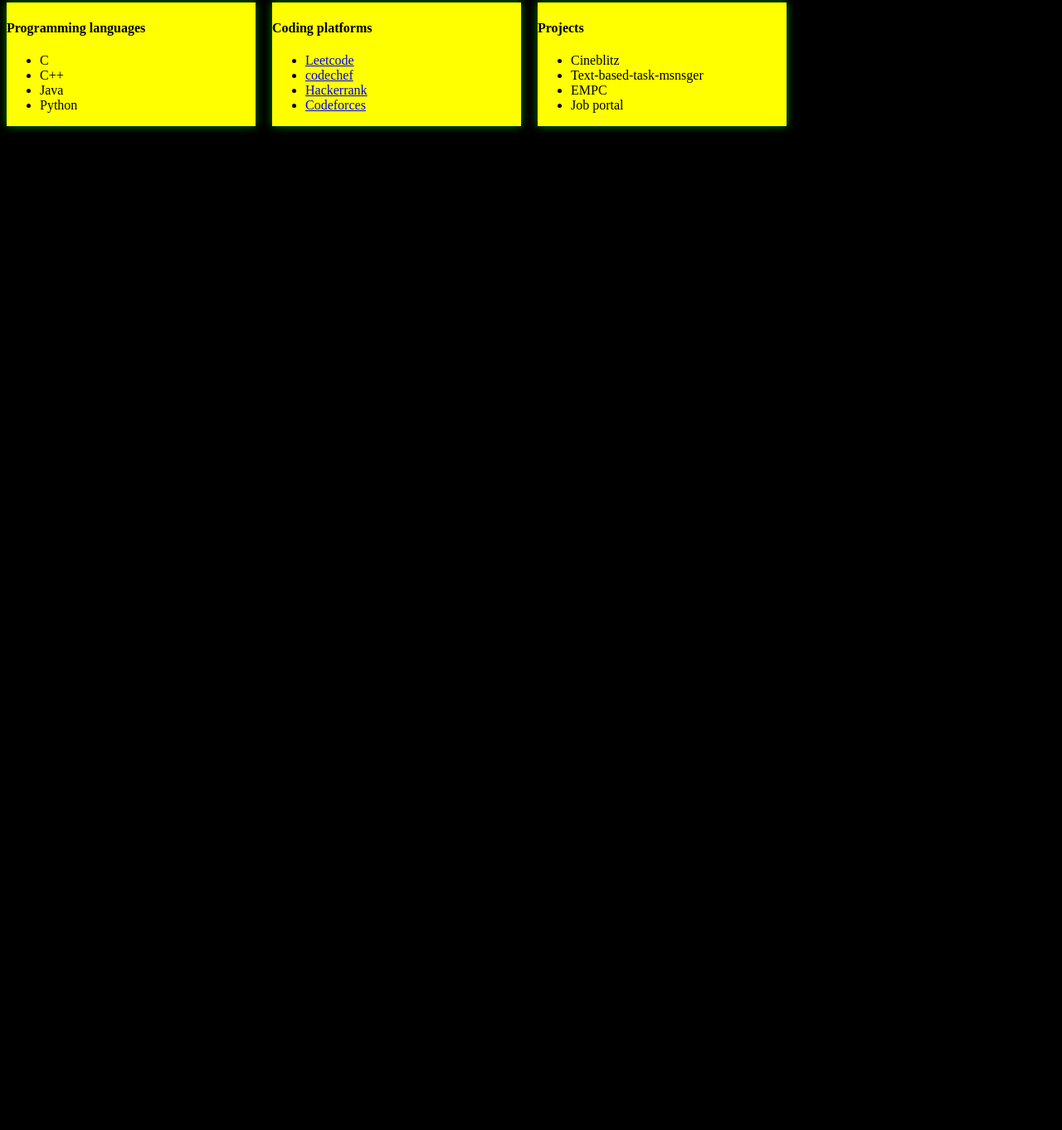
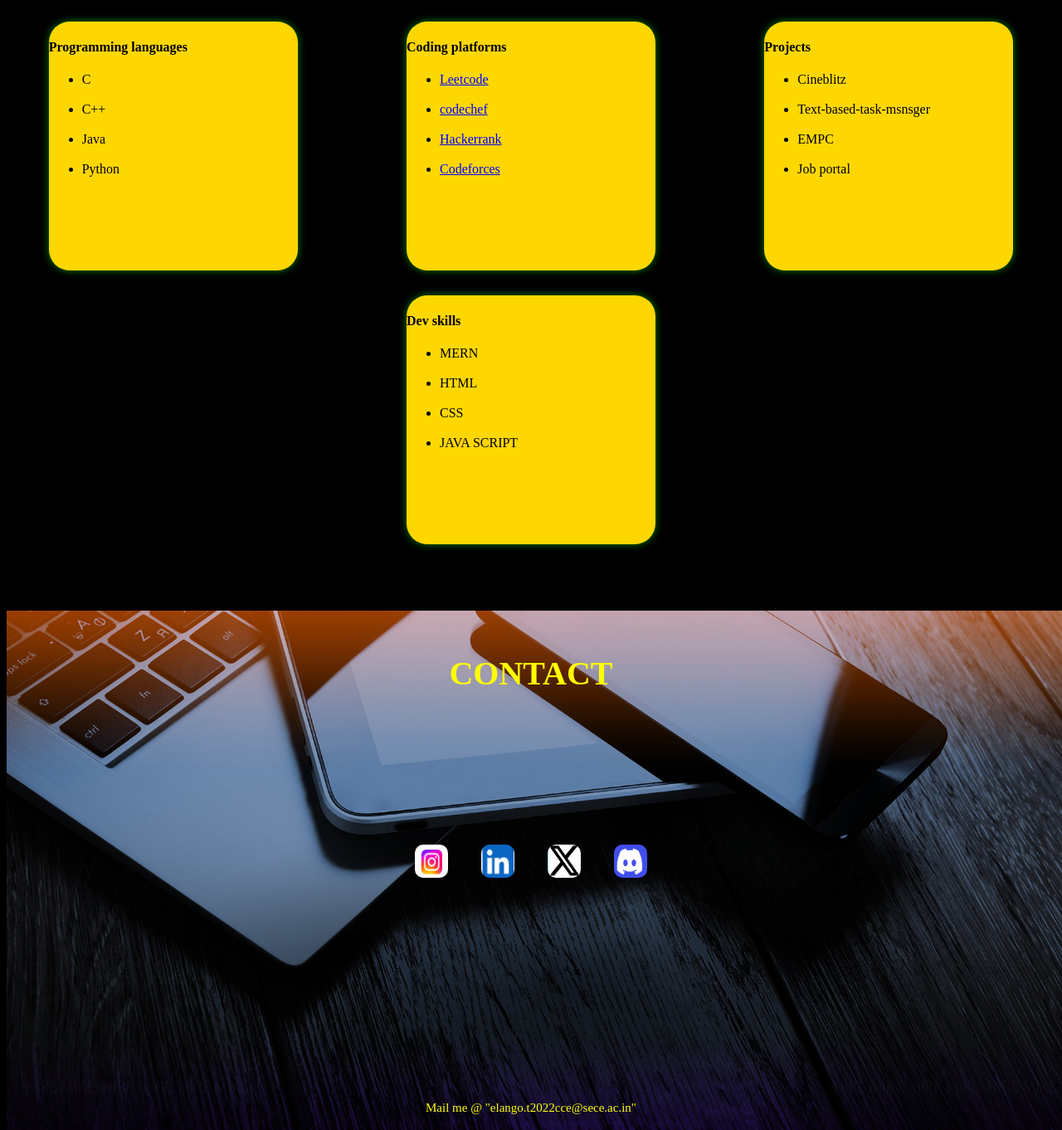
Before and after one commit to SECE-BATCH-2022-2026/project-1-portfolio-elango09092004, a plain HTML site: page static/index.html in a window 1280 px wide. Shown: the part 805-2167 px from the top of the page at 83% size. Before the commit the page ends 1045 px from the top, so only its background shows below. Drawn offline with Linux system fonts and the light colour scheme; files whose address does not match are found by name.

Commit message:
completed portfolio!

```diff
--- a/static/index.html
+++ b/static/index.html
@@ -4,7 +4,7 @@
 <meta charset="UTF-8">
 <meta name="viewport" content="width=device-width, initial-scale=1.0">
 <title>Elango T</title>
-<link rel="icon" href="C:\\Users\\telan\\portfolio\\profile.jpg" type="image/jpg">
+<link rel="icon" href="profile.jpg" type="image/jpg">
 <link rel="stylesheet" href="main.css">
 <style>
     .head{
@@ -21,20 +21,24 @@
 
     <div id="navi" style="display: inline-block;">
         <h1 class="head"  style="display: flex;float: left;margin: 0%;">PORTFOLIO</h1>
+        <a href="#contact">Contact</a>
+        <a href="#skills">Skills</a>
+
         <a href="#about" >About</a>
-        <a href="#skills">Skills</a>
-        <a href="#contact">Contact</a>
+
     </div>
 
     <section id="about">
 
                 <div id="about-div"  style="width: 100%;">
-                <img src="C:\\Users\\telan\\portfolio\\profile.jpg" alt="profile image">
+                <img src="profile.jpg" alt="profile image">
                 <h1 class="head"> "I am Elango"</h1>
-                <p class="para">I am passionate towards competitive programming,web
+                <div id="about-para" style="text-align: center;">
+                <p >I am passionate towards competitive programming,web
                      development and Internet of things and I am currently pursuing
                      Computer and communication engineering at Sri Eshwar College Of
                      Engineering, Coimbatore.</p>
+                    </div>
             </div>
     </section>
     <section id="skills" >
@@ -45,18 +49,24 @@
                     <h4>Programming languages</h4>
                     <ul>
                         <li>C</li>
+                        <br>
                         <li>C++</li>
+                        <br>
                         <li>Java</li>
+                        <br>
                         <li>Python</li>
                     </ul>
             </div>
             <div class="card">
                 <h4>Coding platforms</h4>
                 <ul>
-                    <li><a href="https://leetcode.com/ElangoT/">Leetcode</a></li>
-                    <li><a href="https://www.codechef.com/users/telango492">codechef</a></li>
-                    <li><a href="https://www.hackerrank.com/profile/elango_t2022cce">Hackerrank</a></li>
-                    <li><a href="https://codeforces.com/profile/elango.t2022cce">Codeforces</a></li>
+                    <li><a href="https://leetcode.com/ElangoT/" style="color: blue;">Leetcode</a></li>
+                    <br>
+                    <li><a href="https://www.codechef.com/users/telango492"style="color: blue;">codechef</a></li>
+                    <br>
+                    <li><a href="https://www.hackerrank.com/profile/elango_t2022cce"style="color: blue;">Hackerrank</a></li>
+                    <br>
+                    <li><a href="https://codeforces.com/profile/elango.t2022cce" style="color: blue;">Codeforces</a></li>
                 </ul>
         </div>
 
@@ -64,16 +74,48 @@
             <h4>Projects</h4>
             <ul>
                 <li>Cineblitz</li>
+                <br>
                 <li>Text-based-task-msnsger</li>
+                <br>
                 <li>EMPC</li>
+                <br>
                 <li>Job portal</li>
             </ul>
     </div>
+    <div class="card">
+        <h4>Dev skills</h4>
+        <ul>
+            <li>MERN</li>
+            <br>
+            <li>HTML</li>
+            <br>
+            <li>CSS</li>
+            <br>
+            <li>JAVA SCRIPT</li>
+        </ul>
+</div>
 
     </div>
 </section>
 
+<section id="contact" style="height: 400px;">
 
+
+ <img src="contact.jpg" style="width: 100%;position: absolute;">>
+ <h1 class="head" style="font-size: 40px;text-align: center;position: relative;" >CONTACT</h1>
+ <div id="contact-div" style="position: relative;">
+
+
+
+    <a href="https://www.instagram.com/?utm_source=pwa_homescreen&__pwa=1"><img class="img" src="Screenshot 2024-03-09 212540.png" alt="instagram"></a>
+    <a href="https://linkedin.com/in/elango-thangavel-9b7497248"><img class="img" src="Screenshot 2024-03-09 212611.png" alt="linkedin"></a>
+    <a href="https://twitter.com/Elango__T"><img class="img" src="Screenshot 2024-03-09 212638.png" alt="twitter"></a>
+    <a href=""><img class="img" src="Screenshot 2024-03-09 212846.png" alt="discord"></a>
+
+ </div>
+ <p style="color: yellow; font-size: 15px; position: relative;text-align: center;top: 400px;">Mail me @ "elango.t2022cce@sece.ac.in"</p>
+
+</section>
 
 
 
--- a/static/main.css
+++ b/static/main.css
@@ -5,6 +5,8 @@
     height: 40px;
     padding: 10px;
     top: 0%;
+    overflow: hidden;
+
 }
 
 #navi a {
@@ -46,12 +48,18 @@
 
     font-size: 50px;
 }
-#about .para{
+#about {
 
 
 
+
+   color: yellow;
     font-size: 20px;
 }
+#about-para{
+    width: 50%;
+}
+
 
 #skills{
     padding-top: 80px;
@@ -60,13 +68,51 @@
 }
 #skills-div{
     display: flex;
-    text-wrap: wrap;
-    gap: 20px;
+    flex-wrap: wrap;
+    display: flex;
+    justify-content: space-around;
+    gap: 30px;
+
 }
 
 .card{
-    background-color: yellow;
+
+    background-color:gold;
     color: black;
     width: 300px;
+    height: 300px;
     box-shadow: 0 0 10px green;
+    border-radius: 25px;
+
+
+
 }
+.card:hover{
+    box-shadow:  0 0 100px white;
+
+}
+
+
+.img{
+    height: 40px;
+    width: 40px;
+    border-radius: 25%;
+
+
+
+}
+.img:hover{
+    box-shadow: 0 0 8px yellow;
+    height:50px;
+    width: 50px;
+}
+#contact-div{
+    display: flex;
+    justify-content: center;
+    align-items: center;
+    gap: 40px;
+    position: relative;
+    top: 150px;
+
+
+}
```
Also changed, not shown: static/Screenshot 2024-03-09 212540.png (added), static/Screenshot 2024-03-09 212611.png (added), static/Screenshot 2024-03-09 212638.png (added), static/Screenshot 2024-03-09 212846.png (added), static/contact.jpg (added), static/profile.jpg (renamed from profile.jpg).
